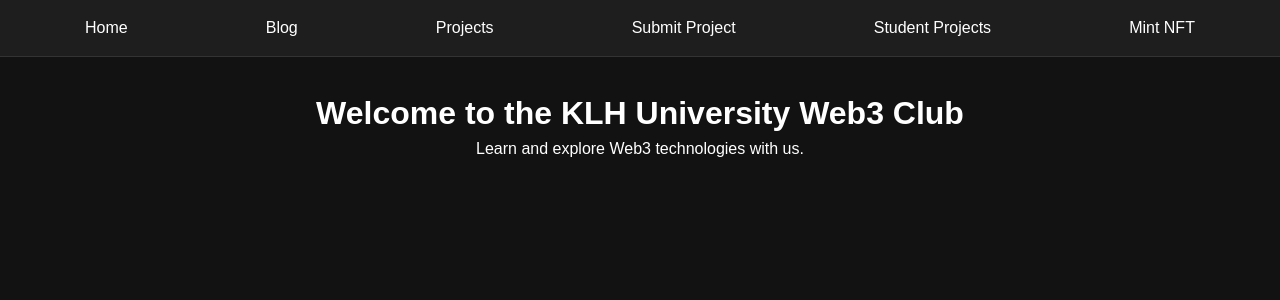
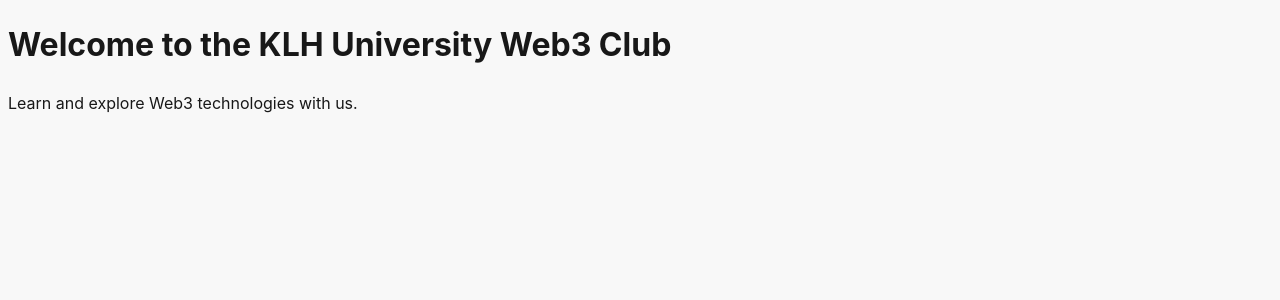
Before and after one commit to tmanas06/oraichain, a React (Vite) app in the folder web3club/: page / in a window 1280 px wide. Shown: the top 300 px of the page. Built offline with nearby package versions, Linux system fonts and the light colour scheme; no server answers; what wagmi would draw is missing.

Commit message:
Update Home.tsx

```diff
--- a/web3club/src/pages/Home.tsx
+++ b/web3club/src/pages/Home.tsx
@@ -1,93 +1,12 @@
 import React from 'react';
-import { Link } from 'react-router-dom';
 
 const Home: React.FC = () => {
   return (
-    <div style={styles.container}>
-      <nav style={styles.navbar}>
-        <Link to="/" style={styles.navLink}>Home</Link>
-        <Link to="/blog" style={styles.navLink}>Blog</Link>
-        <Link to="/projects" style={styles.navLink}>Projects</Link>
-        <Link to="/submit-project" style={styles.navLink}>Submit Project</Link>
-        <Link to="/student-projects" style={styles.navLink}>Student Projects</Link>
-        <Link to="/mint-nft" style={styles.navLink}>Mint NFT</Link>
-      </nav>
-      <div style={styles.content}>
-        <h1>Welcome to the KLH University Web3 Club</h1>
-        <p>Learn and explore Web3 technologies with us.</p>
-      </div>
+    <div>
+      <h1>Welcome to the KLH University Web3 Club</h1>
+      <p>Learn and explore Web3 technologies with us.</p>
     </div>
   );
 };
 
-const styles = {
-  // CSS Reset
-  '*': {
-    margin: 0,
-    padding: 0,
-    boxSizing: 'border-box',
-  } as React.CSSProperties,
-  body: {
-    backgroundColor: '#121212',
-    color: '#ffffff',
-    fontFamily: 'Arial, sans-serif',
-    minHeight: '100vh',
-  } as React.CSSProperties,
-  '#root': {
-    display: 'flex',
-    flexDirection: 'column',
-    minHeight: '100vh',
-  } as React.CSSProperties,
-  container: {
-    backgroundColor: '#121212',
-    color: '#ffffff',
-    minHeight: '100vh',
-    display: 'flex',
-    flexDirection: 'column',
-    fontFamily: 'Arial, sans-serif',
-  } as React.CSSProperties,
-  navbar: {
-    display: 'flex',
-    justifyContent: 'space-around',
-    padding: '1rem',
-    backgroundColor: '#1e1e1e',
-    borderBottom: '1px solid #333',
-    position: 'sticky',
-    top: 0,
-    zIndex: 1000,
-  } as React.CSSProperties,
-  navLink: {
-    color: '#ffffff',
-    textDecoration: 'none',
-    fontSize: '1rem',
-  } as React.CSSProperties,
-  content: {
-    padding: '2rem',
-    textAlign: 'center',
-    flex: 1,
-  } as React.CSSProperties,
-};
-
-// Apply the styles globally
-const globalStyles = document.createElement('style');
-globalStyles.innerHTML = `
-  * {
-    margin: 0;
-    padding: 0;
-    box-sizing: border-box;
-  }
-  body {
-    background-color: #121212;
-    color: #ffffff;
-    font-family: Arial, sans-serif;
-    min-height: 100vh;
-  }
-  #root {
-    display: flex;
-    flex-direction: column;
-    min-height: 100vh;
-  }
-`;
-document.head.appendChild(globalStyles);
-
 export default Home;
```
